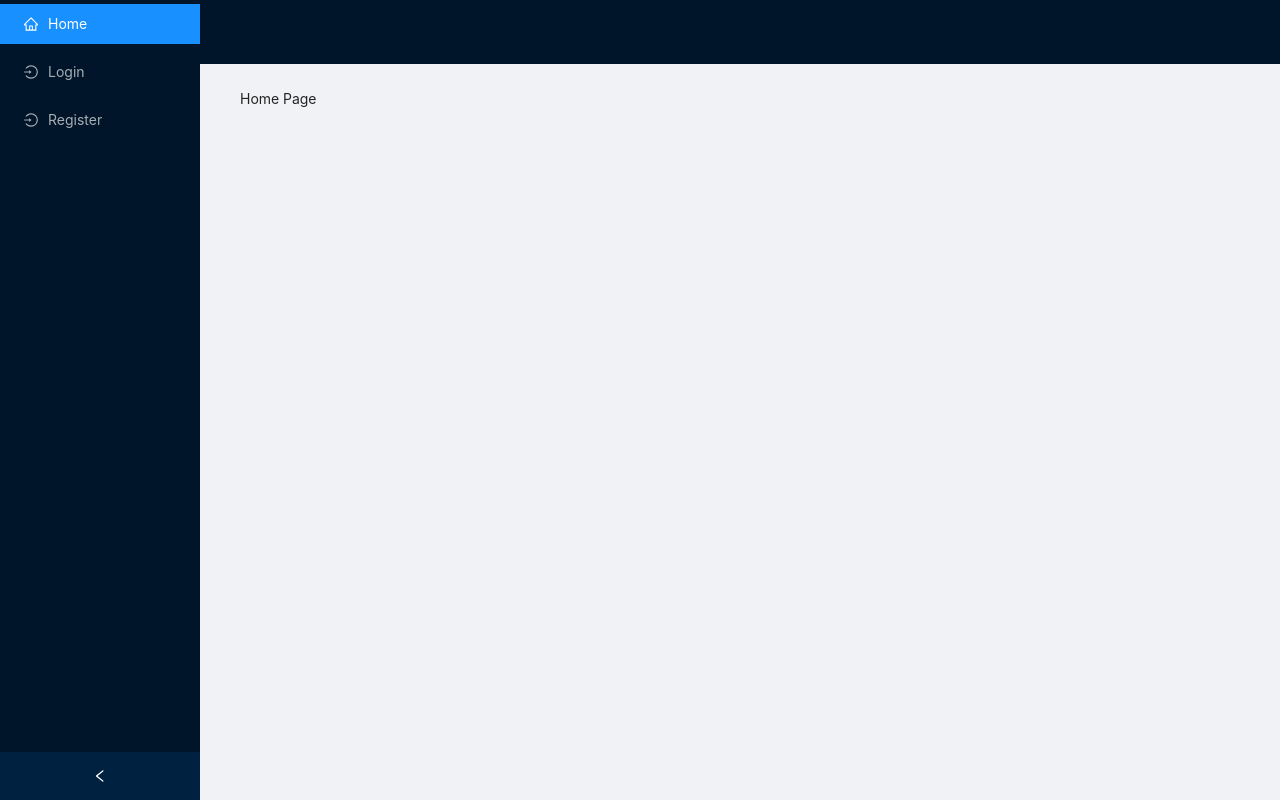
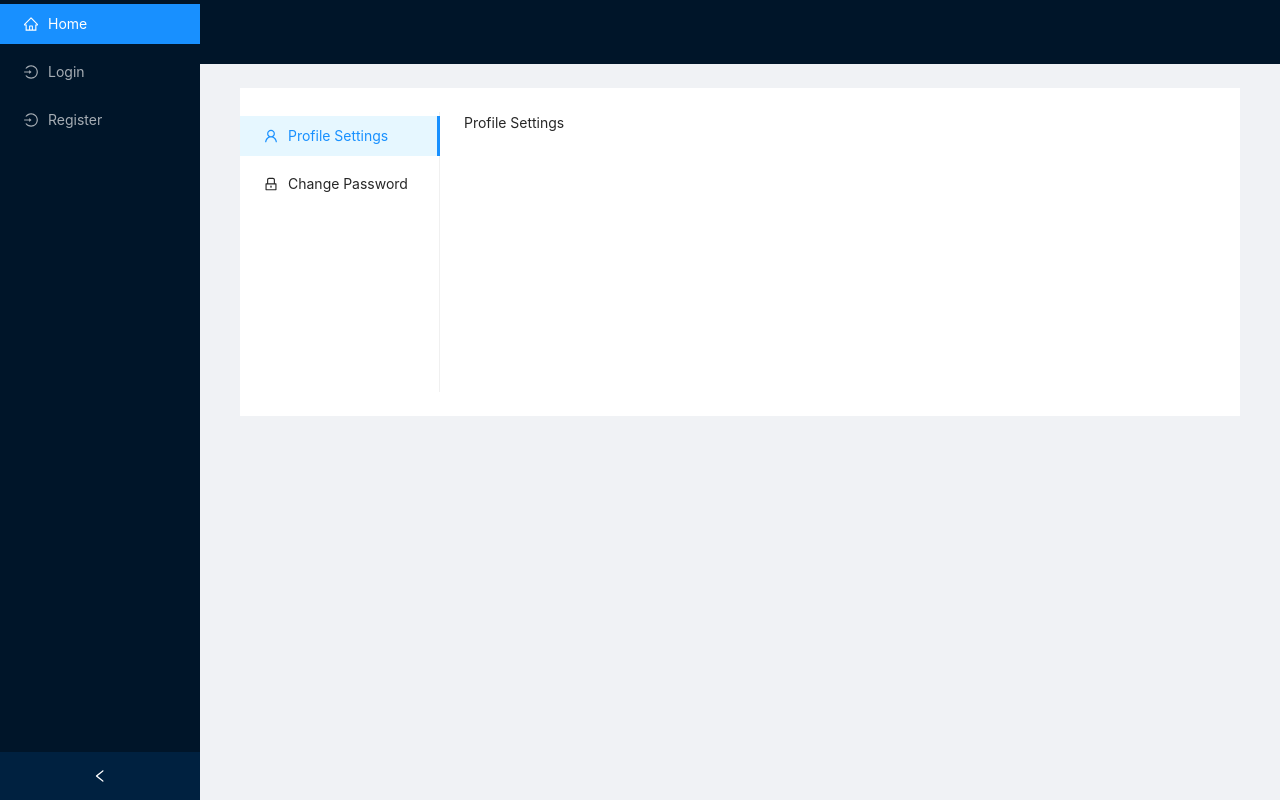
Before and after one commit to kcoulsy/teamup, a React (Create React App) app: page / in a window 1280 px wide. Built offline with nearby package versions, Linux system fonts and the light colour scheme.

Commit message:
feat: added settings panel with change password form

```diff
--- /dev/null
+++ b/src/components/SettingsPanel/SettingsPanel.tsx
@@ -0,0 +1,55 @@
+import React, { useState } from 'react';
+
+import { Menu, Layout } from 'antd';
+
+const { Content, Sider } = Layout;
+
+export interface SettingsPanelView {
+    key: string;
+    label: string;
+    icon?: React.ReactElement;
+    viewComponent: React.ReactElement;
+}
+
+interface SettingsPanelProps {
+    views: SettingsPanelView[];
+}
+
+const SettingsPanel: React.FunctionComponent<SettingsPanelProps> = ({
+    views,
+}) => {
+    const [selectedPanelIndex, setSelectedPanelIndex] = useState<number>(0);
+
+    return (
+        <Layout
+            className="site-layout-background"
+            style={{ padding: '24px 0', background: '#fff' }}>
+            <Sider style={{ background: '#fff' }} width={200}>
+                <Menu
+                    mode="inline"
+                    defaultSelectedKeys={[views[selectedPanelIndex].key]}
+                    selectedKeys={[views[selectedPanelIndex].key]}
+                    style={{ height: '100%' }}>
+                    {views.length &&
+                        views.map((view: SettingsPanelView, index: number) => {
+                            return (
+                                <Menu.Item
+                                    key={view.key}
+                                    icon={view.icon}
+                                    onClick={() => {
+                                        setSelectedPanelIndex(index);
+                                    }}>
+                                    {view.label}
+                                </Menu.Item>
+                            );
+                        })}
+                </Menu>
+            </Sider>
+            <Content style={{ padding: '0 24px', minHeight: 280 }}>
+                {views[selectedPanelIndex].viewComponent}
+            </Content>
+        </Layout>
+    );
+};
+
+export default SettingsPanel;
--- /dev/null
+++ b/src/components/UserSettings/UserSettings.tsx
@@ -0,0 +1,28 @@
+import React from 'react';
+import SettingsPanel, {
+    SettingsPanelView,
+} from './../SettingsPanel/SettingsPanel';
+import ProfileSettings from './views/ProfileSettings';
+import ChangePassword from './views/ChangePassword';
+
+import { UserOutlined, LockOutlined } from '@ant-design/icons';
+
+const views: SettingsPanelView[] = [
+    {
+        key: 'profile-settings',
+        label: 'Profile Settings',
+        icon: <UserOutlined />,
+        viewComponent: <ProfileSettings />,
+    },
+    {
+        key: 'change-password',
+        label: 'Change Password',
+        icon: <LockOutlined />,
+        viewComponent: <ChangePassword />,
+    },
+];
+
+const UserSettings: React.FunctionComponent = () => {
+    return <SettingsPanel views={views} />;
+};
+export default UserSettings;
--- /dev/null
+++ b/src/components/UserSettings/views/ChangePassword.tsx
@@ -0,0 +1,82 @@
+import React from 'react';
+import { Form, Input, Button } from 'antd';
+
+const ChangePassword: React.FunctionComponent = () => {
+    return (
+        <div>
+            <Form
+                labelCol={{
+                    sm: {
+                        span: 24,
+                    },
+                    md: {
+                        span: 8,
+                    },
+                }}
+                wrapperCol={{
+                    sm: {
+                        span: 24,
+                    },
+                    md: {
+                        span: 12,
+                    },
+                }}
+                name="basic">
+                <Form.Item
+                    label="Password"
+                    name="password"
+                    rules={[
+                        {
+                            required: true,
+                            message: 'Please input your password!',
+                        },
+                    ]}>
+                    <Input.Password />
+                </Form.Item>
+
+                <Form.Item
+                    label="Confirm"
+                    name="confirm"
+                    rules={[
+                        {
+                            required: true,
+                            message: 'Please confirm your password!',
+                        },
+                        ({ getFieldValue }) => ({
+                            validator(rule, value) {
+                                if (
+                                    !value ||
+                                    getFieldValue('password') === value
+                                ) {
+                                    return Promise.resolve();
+                                }
+
+                                return Promise.reject(
+                                    'The two passwords that you entered do not match!'
+                                );
+                            },
+                        }),
+                    ]}>
+                    <Input.Password />
+                </Form.Item>
+                <Form.Item
+                    wrapperCol={{
+                        md: {
+                            offset: 8,
+                            span: 16,
+                        },
+                        sm: {
+                            offset: 0,
+                            span: 16,
+                        },
+                    }}>
+                    <Button type="primary" htmlType="submit">
+                        Change Password
+                    </Button>
+                </Form.Item>
+            </Form>
+        </div>
+    );
+};
+
+export default ChangePassword;
--- /dev/null
+++ b/src/components/UserSettings/views/ProfileSettings.tsx
@@ -0,0 +1,7 @@
+import React from 'react';
+
+const ProfileSettings: React.FunctionComponent = () => {
+    return <div>Profile Settings</div>
+}
+
+export default ProfileSettings;
--- a/src/pages/AccountSettings.tsx
+++ b/src/pages/AccountSettings.tsx
@@ -3,7 +3,6 @@ import React from 'react';
 const AccountSettings: React.FunctionComponent = () => {
     return (
         <div>
-            AccountSettings Page
         </div>
     );
 };
--- a/src/pages/Home.tsx
+++ b/src/pages/Home.tsx
@@ -1,9 +1,10 @@
 import React from 'react';
+import UserSettings from '../components/UserSettings/UserSettings';
 
 const Home: React.FunctionComponent = () => {
     return (
         <div>
-            Home Page
+            <UserSettings />
         </div>
     );
 };
```
